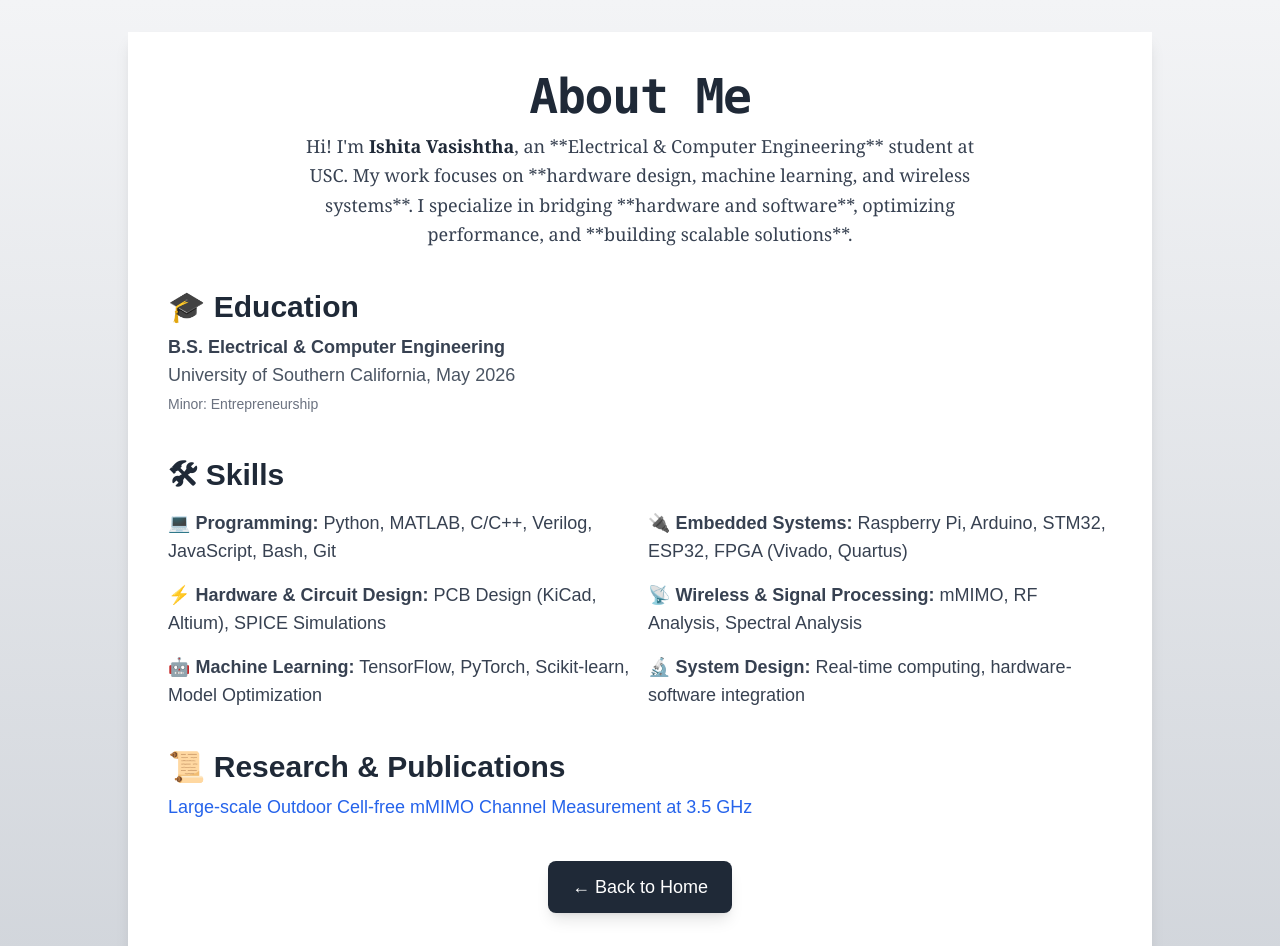
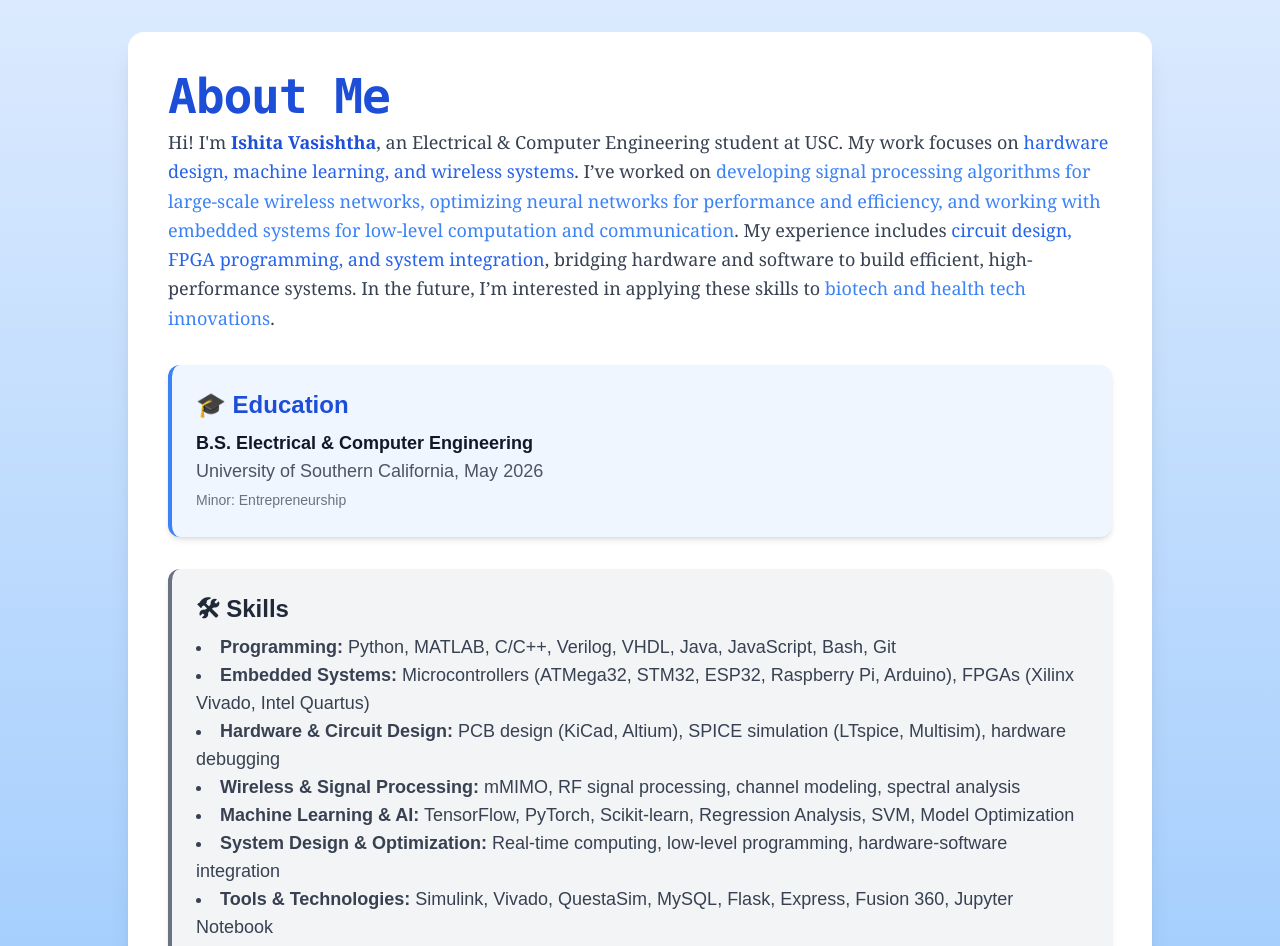
Before and after one commit to ishitav/ishitav.github.io, a Next.js app: page /ishitav.github.io/about in a window 1280 px wide. Shown: the top 946 px of the page. Built offline with nearby package versions, Linux system fonts and the light colour scheme.

Commit message:
debugging old version of main page

```diff
--- a/src/app/about/page.js
+++ b/src/app/about/page.js
@@ -1,62 +1,89 @@
 export default function About() {
   return (
-    <main className="flex flex-col items-center min-h-screen bg-gradient-to-b from-gray-100 to-gray-300 text-gray-900 p-8">
+    <main className="flex flex-col items-center min-h-screen bg-gradient-to-b from-blue-100 to-blue-300 text-gray-900 p-8">
 
-      {/* 🔹 Main Content Container */}
-      <div className="max-w-5xl w-full bg-white p-10 shadow-lg transition hover:shadow-xl">
+      {/* Main Content Container */}
+      <div className="max-w-5xl w-full bg-white p-10 rounded-2xl shadow-xl transition hover:shadow-2xl">
 
-        {/* 🔹 Header Section */}
-        <div className="text-center">
-          <h1 className="text-5xl font-extrabold text-gray-800 tracking-tight font-mono">
-            About Me
-          </h1>
-          <p className="mt-3 text-lg text-gray-700 leading-relaxed font-serif max-w-2xl mx-auto">
-            Hi! I'm <strong className="text-gray-800">Ishita Vasishtha</strong>, an **Electrical & Computer Engineering** student at USC.
-            My work focuses on **hardware design, machine learning, and wireless systems**.
-            I specialize in bridging **hardware and software**, optimizing performance, and **building scalable solutions**.
+        {/* Profile Picture & Name Section */}
+        <div className="flex flex-col sm:flex-row items-center gap-6">
+
+          {/* Profile Image
+          <div className="w-36 h-36 rounded-full border-4 border-white shadow-lg overflow-hidden">
+            <img src="/profile.jpg" alt="Ishita" className="w-full h-full object-cover" />
+          </div> */}
+
+          {/* Name & Intro */}
+          <div>
+            <h1 className="text-5xl font-extrabold text-blue-700 tracking-tight font-mono">
+              About Me
+            </h1>
+            <p className="mt-2 text-lg text-gray-700 leading-relaxed font-serif">
+            Hi! I'm <strong className="text-blue-700">Ishita Vasishtha</strong>, an Electrical & Computer Engineering student at USC.
+            My work focuses on <span className="text-blue-600 font-medium">hardware design, machine learning, and wireless systems</span>.
+            I’ve worked on <span className="text-blue-500 font-medium">developing signal processing algorithms for large-scale wireless networks, optimizing neural networks for performance and efficiency, and working with embedded systems for low-level computation and communication</span>.
+            My experience includes <span className="text-blue-600 font-medium">circuit design, FPGA programming, and system integration</span>, bridging hardware and software to build efficient, high-performance systems.
+            In the future, I’m interested in applying these skills to <span className="text-blue-500 font-medium">biotech and health tech innovations</span>.
           </p>
+          </div>
         </div>
 
-        {/* 🔹 Education Section */}
-        <div className="mt-10">
-          <h2 className="text-3xl font-semibold text-gray-800">🎓 Education</h2>
-          <p className="mt-2 text-lg text-gray-700">
+          {/* 🔹 Education Section (Kept from Original) */}
+          <div className="mt-8 p-6 bg-blue-50 border-l-4 border-blue-500 rounded-xl shadow-md">
+          <h2 className="text-2xl font-semibold text-blue-700">🎓 Education</h2>
+          <p className="mt-2 text-lg">
             <strong>B.S. Electrical & Computer Engineering</strong> <br />
             <span className="text-gray-600">University of Southern California, May 2026</span> <br />
             <span className="text-gray-500 text-sm">Minor: Entrepreneurship</span>
           </p>
         </div>
 
-        {/* 🔹 Skills Section */}
-        <div className="mt-10">
-          <h2 className="text-3xl font-semibold text-gray-800">🛠 Skills</h2>
-          <ul className="mt-4 text-lg text-gray-700 grid grid-cols-1 md:grid-cols-2 gap-4">
-            <li>💻 <strong>Programming:</strong> Python, MATLAB, C/C++, Verilog, JavaScript, Bash, Git</li>
-            <li>🔌 <strong>Embedded Systems:</strong> Raspberry Pi, Arduino, STM32, ESP32, FPGA (Vivado, Quartus)</li>
-            <li>⚡ <strong>Hardware & Circuit Design:</strong> PCB Design (KiCad, Altium), SPICE Simulations</li>
-            <li>📡 <strong>Wireless & Signal Processing:</strong> mMIMO, RF Analysis, Spectral Analysis</li>
-            <li>🤖 <strong>Machine Learning:</strong> TensorFlow, PyTorch, Scikit-learn, Model Optimization</li>
-            <li>🔬 <strong>System Design:</strong> Real-time computing, hardware-software integration</li>
-          </ul>
+        {/* 🔹 Paragraph Section (Write More Here)
+        <div className="mt-8 p-6 bg-gray-100 border-l-4 border-blue-500 rounded-xl shadow-md">
+          <h2 className="text-2xl font-semibold text-blue-700">📖 My Story</h2>
+          <p className="mt-2 text-lg text-gray-700">
+            (Placeholder: Write about what drives you, why you love tech, your goals, or your philosophy on engineering & research.)
+          </p>
         </div>
 
-        {/* 🔹 Research & Publications */}
-        <div className="mt-10">
-          <h2 className="text-3xl font-semibold text-gray-800">📜 Research & Publications</h2>
-          <p className="mt-2 text-lg text-gray-700">
-            <a href="https://doi.org/10.48550/arXiv.2405.20617" target="_blank" rel="noopener noreferrer" className="text-blue-600 hover:text-blue-800 transition">
+       */}
+
+{/* Skills Section */}
+<div className="mt-8 p-6 bg-gray-100 border-l-4 border-gray-500 rounded-xl shadow-md">
+  <h2 className="text-2xl font-semibold text-gray-800">🛠 Skills</h2>
+  <ul className="mt-2 text-lg text-gray-700 list-disc list-inside">
+    <li> <strong>Programming:</strong> Python, MATLAB, C/C++, Verilog, VHDL, Java, JavaScript, Bash, Git</li>
+    <li> <strong>Embedded Systems:</strong> Microcontrollers (ATMega32, STM32, ESP32, Raspberry Pi, Arduino), FPGAs (Xilinx Vivado, Intel Quartus)</li>
+    <li> <strong>Hardware & Circuit Design:</strong> PCB design (KiCad, Altium), SPICE simulation (LTspice, Multisim), hardware debugging</li>
+    <li> <strong>Wireless & Signal Processing:</strong> mMIMO, RF signal processing, channel modeling, spectral analysis</li>
+    <li> <strong>Machine Learning & AI:</strong> TensorFlow, PyTorch, Scikit-learn, Regression Analysis, SVM, Model Optimization</li>
+    <li> <strong>System Design & Optimization:</strong> Real-time computing, low-level programming, hardware-software integration</li>
+    <li> <strong>Tools & Technologies:</strong> Simulink, Vivado, QuestaSim, MySQL, Flask, Express, Fusion 360, Jupyter Notebook</li>
+    <li> <strong>Certifications & Training:</strong> Oracle Certified Associate (Java SE 8)</li>
+  </ul>
+</div>
+
+        {/* 🔹 Publications Section */}
+        <div className="mt-8 p-6 bg-gray-50 border-l-4 border-gray-500 rounded-xl shadow-md">
+          <h2 className="text-2xl font-semibold text-gray-800">📜 Publications</h2>
+          <p className="mt-2 text-lg">
+            <a
+              href="https://doi.org/10.48550/arXiv.2405.20617"
+              target="_blank"
+              rel="noopener noreferrer"
+              className="text-blue-600 hover:text-blue-800 transition flex items-center"
+            >
               Large-scale Outdoor Cell-free mMIMO Channel Measurement at 3.5 GHz
             </a>
           </p>
         </div>
 
         {/* 🔹 Back to Home Button */}
-        <div className="mt-10 flex justify-center">
-          <a href="/" className="bg-gray-800 text-white px-6 py-3 rounded-lg shadow-lg hover:bg-gray-900 transition text-lg">
+        <div className="mt-8 flex justify-center">
+          <a href="/" className="bg-blue-500 text-white px-6 py-3 rounded-lg shadow-lg hover:bg-blue-600 transition text-lg">
             ← Back to Home
           </a>
         </div>
-
       </div>
     </main>
   );
```
